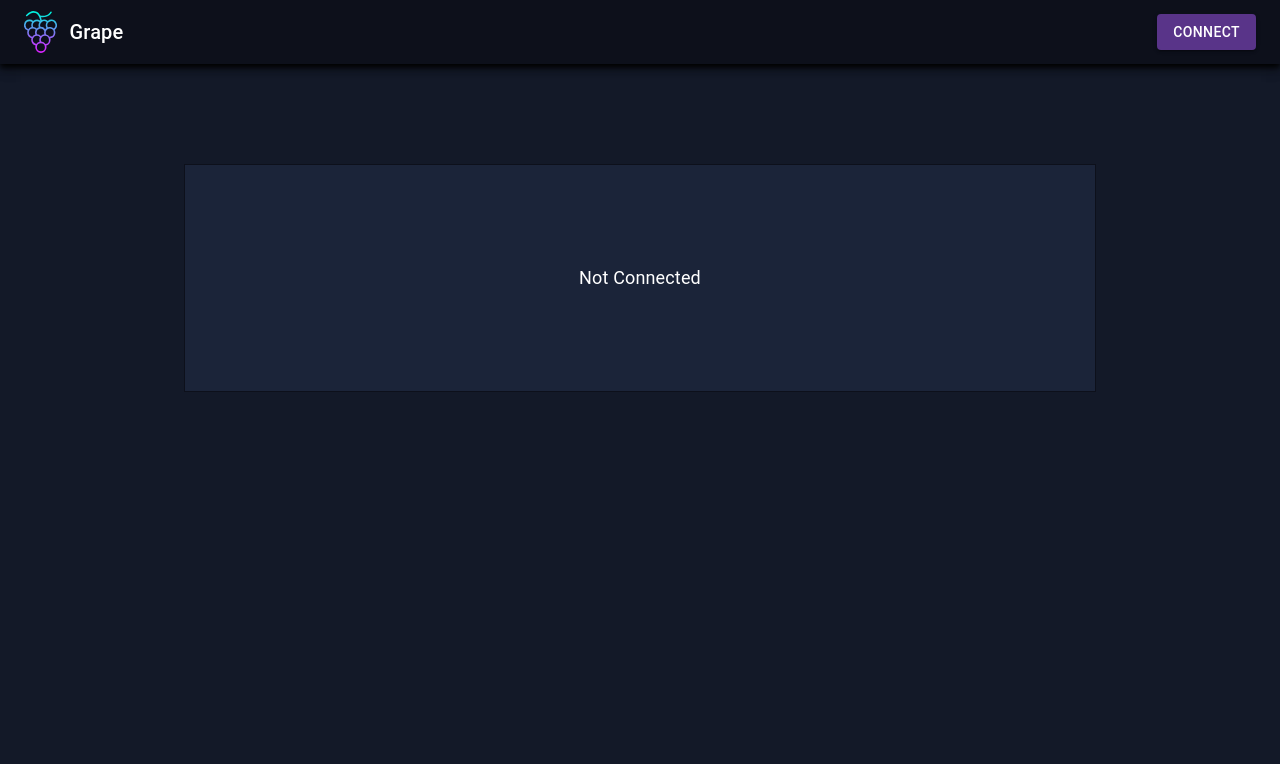
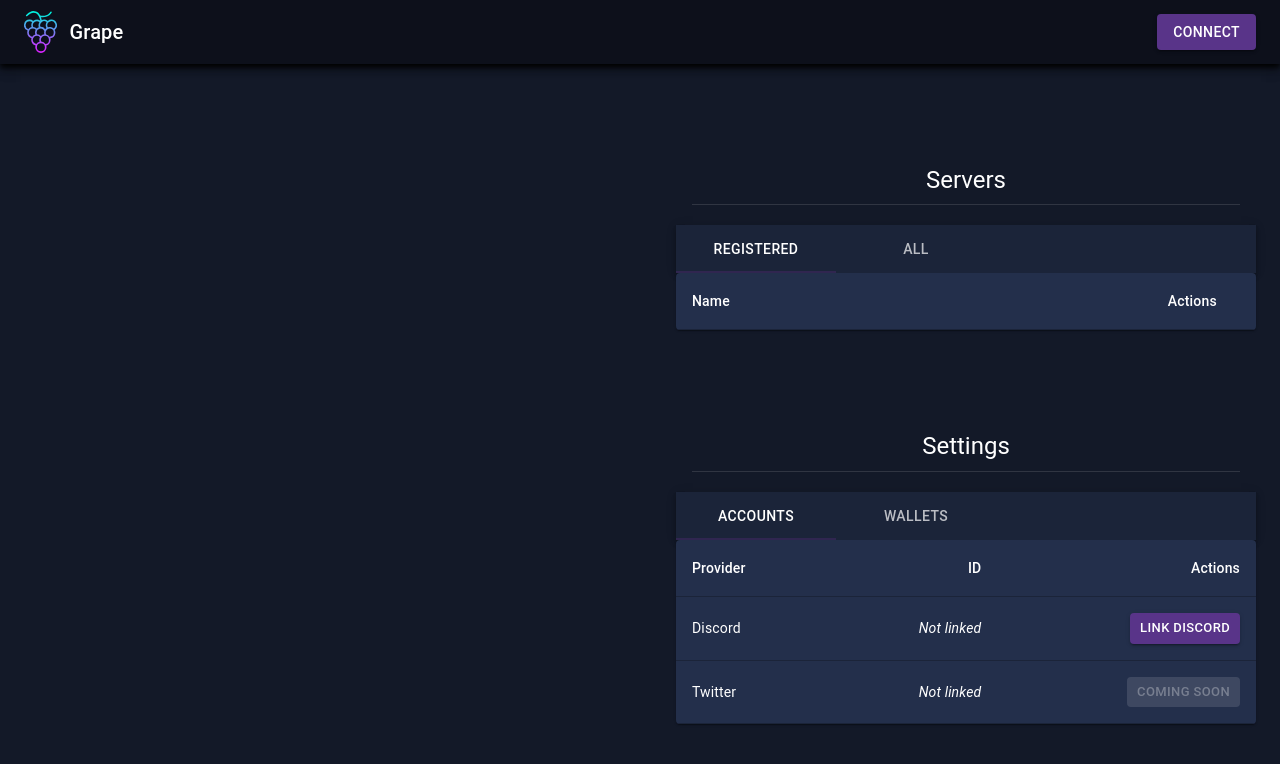
Before and after one commit to The-Great-Ape/client, a React (Create React App) app: page / in a window 1280 px wide. Shown: the top 764 px of the page. Built offline with nearby package versions, Linux system fonts and the light colour scheme.

Commit message:
changed site layout

```diff
--- a/src/components/Header/Header.tsx
+++ b/src/components/Header/Header.tsx
@@ -8,6 +8,8 @@ import Button from '@material-ui/core/Button';
 import Wallet from '../../lib/wallet/Wallet';
 import { useSession } from "../../contexts/session";
 import { useLocation } from 'react-router-dom';
+import MenuItem from '@material-ui/core/MenuItem';
+import Menu from '@material-ui/core/Menu';
 
 import './Header.less';
 
@@ -29,13 +31,15 @@ export function Header(props: any) {
     const [wallet, setWallet] = useState<Wallet | null>();
     const { session, setSession } = useSession();
     const [userId, setUserId] = React.useState(getParam('user_id'));
+    const [anchorEl, setAnchorEl] = React.useState(null);
+    const isMenuOpen = Boolean(anchorEl);
 
     const location = useLocation();
     const currPath = location.pathname;
     const routes = [
         { name: "Home", path: "/" },
-        { name: "Servers", path: "/servers" },
-        { name: "Settings", path: "/settings" }
+        // { name: "Servers", path: "/servers" },
+        // { name: "Settings", path: "/settings" }
     ]
 
     const isConnected = session && session.isConnected;
@@ -57,6 +61,23 @@ export function Header(props: any) {
         window.location.href = "/"
     }
 
+    function trimAddress(addr: string) {
+        let start = addr.substring(0, 4);
+        let end = addr.substring(addr.length - 4);
+        return `${start}...${end}`;
+    }
+
+    //Menu
+    const menuId = 'primary-search-account-menu';
+
+    const handleProfileMenuOpen = (event: any) => {
+        setAnchorEl(event.currentTarget);
+    };
+
+    const handleMenuClose = () => {
+        setAnchorEl(null);
+    };
+
     return (
         <AppBar position="absolute" className="header" elevation={8}>
             <Toolbar className="header">
@@ -70,9 +91,23 @@ export function Header(props: any) {
                     )}
                 </div>}
                 <div className="header-action">
-                    {(isConnected || !userId) && <Button color="primary" size="medium" variant="contained" title="Connect" onClick={isConnected ? disconnect : connect}>
-                        {isConnected ? 'Disconnect' : 'Connect'}
+                    {(isConnected || !userId) && <Button
+                        aria-controls={menuId}
+                        aria-haspopup="true"
+                        color="primary" size="medium" variant="contained" title="Connect" onClick={isConnected ? handleProfileMenuOpen : connect}>
+                        {isConnected ? session && trimAddress(session.publicKey) : 'Connect'}
                     </Button>}
+                    <Menu
+                        anchorEl={anchorEl}
+                        anchorOrigin={{ vertical: 'top', horizontal: 'right' }}
+                        id={menuId}
+                        keepMounted
+                        transformOrigin={{ vertical: 'top', horizontal: 'right' }}
+                        open={isMenuOpen}
+                        onClose={handleMenuClose}
+                    >
+                        <MenuItem onClick={disconnect}>Disconnect</MenuItem>
+                    </Menu>
                 </div>
             </Toolbar>
         </AppBar>
--- a/src/views/Confirmation/Confirmation.tsx
+++ b/src/views/Confirmation/Confirmation.tsx
@@ -41,7 +41,7 @@ export const ConfirmationView = () => {
                 </div>
 
                 <br />
-                <Link to='settings'><Button color="primary" size="medium" variant="contained" title="Connect">Settings</Button></Link>
+                <Link to='/'><Button color="primary" size="medium" variant="contained" title="Connect">Home</Button></Link>
             </Box>
         </Container>
     );
--- a/src/views/Home/Home.jsx
+++ b/src/views/Home/Home.jsx
@@ -5,6 +5,9 @@ import Box from '../../components/Box/Box';
 import './Home.less';
 import Button from '@material-ui/core/Button';
 import Typography from '@material-ui/core/Typography';
+import { ServersView, SettingsView, ConfirmationView, RegisterView } from "../";
+import Grid from '@material-ui/core/Grid';
+import Paper from '@material-ui/core/Paper';
 
 export const HomeView = (props) => {
 
@@ -13,12 +16,21 @@ export const HomeView = (props) => {
   const publicKey = session && session.publicKey;
   return (
     <div className="home">
-
+      <Grid container spacing={3}>
+        <Grid item md={6} sm={12}>
+          {/* <Box>{isConnected ? publicKey : 'Not connected'}</Box> */}
+          <Container maxWidth="md" className="main">
+          </Container>
+        </Grid>
+        <Grid item md={6} sm={12}>
+          <ServersView />
+          <SettingsView />
+        </Grid>
+      </Grid>
       {/* <Wallet token={token} avatar={avatar} discordId={discordId} /> */}
       {/* {isConnected ? 'Connected' : 'Not Connected'} */}
-      <Container maxWidth="md" className="main">
-        <Box>{isConnected ? publicKey : 'Not connected'}</Box>
-      </Container>
+      {/* <Container maxWidth="md" className="main">
+         <Box>{isConnected ? publicKey : 'Not connected'}</Box> */}
     </div>
   );
 }
```
